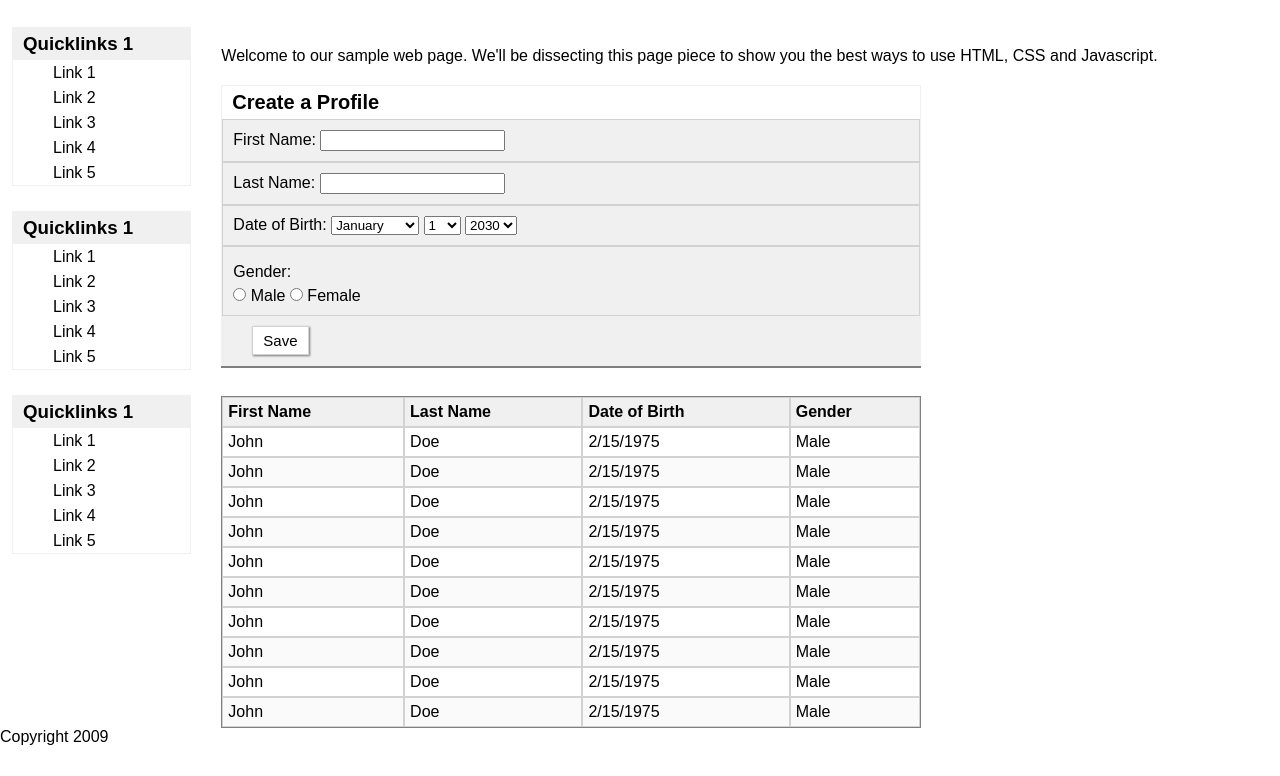
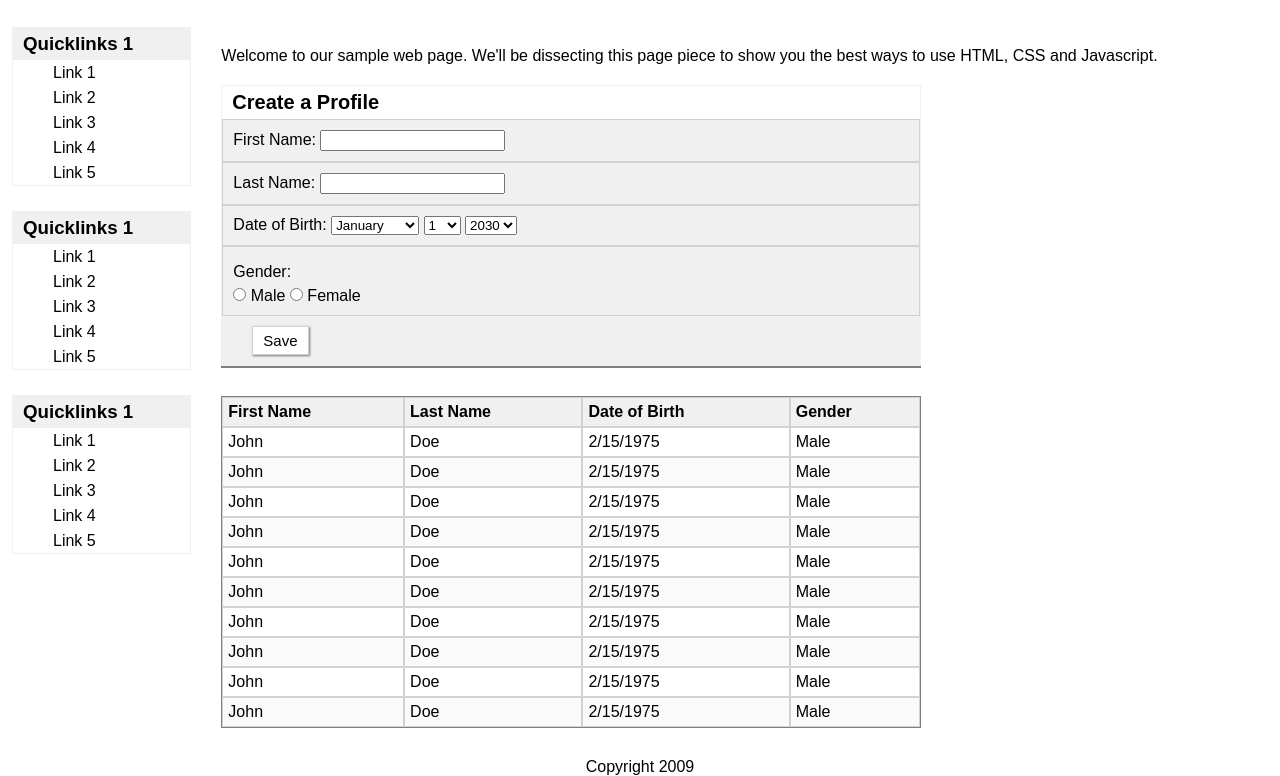
Before and after one commit to QuangHuy0028/frontend-mentor-1, a plain HTML site: page lab2010/index.html in a window 1280 px wide. Shown: the part 116-892 px from the top of the page. Before the commit the page ends 862 px from the top, so only its background shows below. Drawn offline with Linux system fonts and the light colour scheme.

Commit message:
fixed footer

```diff
--- a/lab2010/main.css
+++ b/lab2010/main.css
@@ -107,3 +107,8 @@ table th, td {
 table tr:nth-child(even) {
     background-color: rgba(250, 250, 250, 1);
 }
+
+footer {
+   text-align: center;
+   margin-top: 30px;
+}
```
